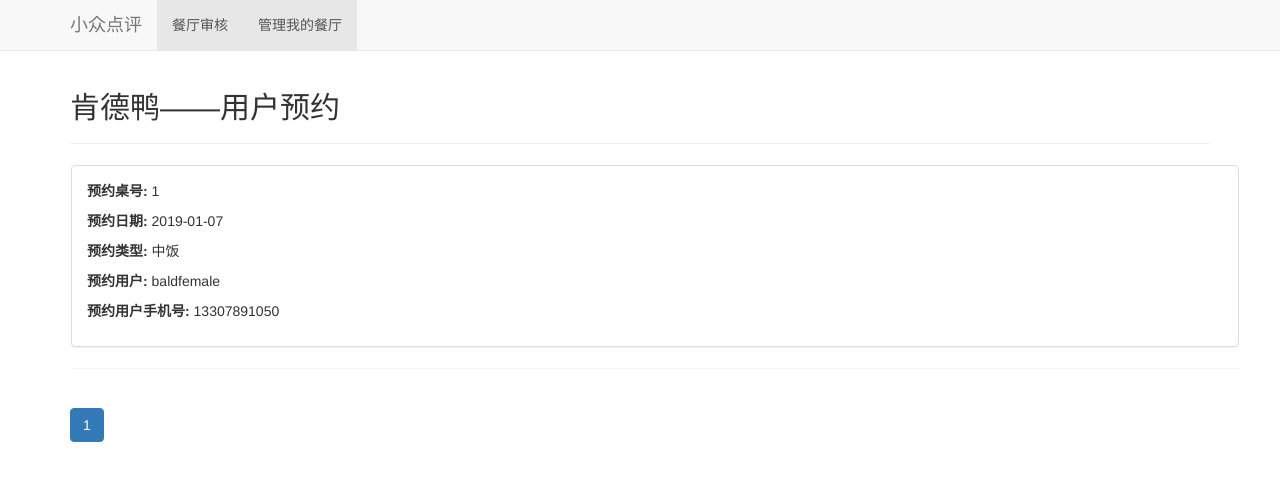
After one commit to baldFemale/IS_Development, a Django app: page /ManagementController/reservations/7/ in a window 1280 px wide. The commit adds this page. Shown: the top 481 px of the page. Run offline with Django 3.2, Linux system fonts and the light colour scheme; data comes from the database, SQL or seed files in the repository; both versions use the stored data as it was after the commit; some libraries are stand-ins or nearby versions.

Commit message:
商家餐厅管理增加查看用户预约记录

```diff
--- a/ManagementController/templates/ManagementController/detail.html
+++ b/ManagementController/templates/ManagementController/detail.html
@@ -28,6 +28,7 @@
             </ul>
             <button type="button" class="btn btn-default" onclick="location.href='{%url 'apply:edit' restaurant.id%}'">编辑餐厅基本信息</button>
             <button type="button" class="btn btn-default" onclick="location.href='{%url 'ManagementController:review' restaurant.id%}'">查看餐厅评论</button>
+            <button type="button" class="btn btn-default" onclick="location.href='{% url 'ManagementController:reserves' restaurant.id %}'">查看餐厅预约</button>
         </div>
         <div class="col-md-4">
             {% if restaurant.Image %}
--- /dev/null
+++ b/ManagementController/templates/ManagementController/reservations.html
@@ -0,0 +1,51 @@
+{% extends "ApplyController/base.html" %}
+{% load bootstrap3 %}
+{% block header %}
+<div class="container">
+    <div class="page-header" style="margin-top:0px;">
+        <h2>{{ restaurant.Name }}——用户预约</h2>
+    </div>
+</div>
+{% endblock header %}
+
+{% block content %}
+<div class="container">
+    <div class="container">
+        <div class="wrapper row">
+            <div class="panel">
+                {% for reserve in reserves %}
+                    <div class="panel panel-default arrow left">
+                        <div class="panel-body">
+                            <p><strong>预约桌号: </strong>{{ reserve.TableNum }}</p>
+                            <p><strong>预约日期: </strong>{{ reserve.OccupationDate|date:"Y-m-d" }}</p>
+                            <p><strong>预约类型: </strong>{{ reserve.get_OccupationTime_display }}</p>
+                            <p><strong>预约用户: </strong>{{ reserve.UserID }}</p>
+                            <p><strong>预约用户手机号: </strong>{{ reserve.UserID.PhoneNum }}</p>
+                        </div>
+                    </div>
+                {% empty %}
+                    <h2>暂无预约信息</h2>
+                {% endfor %}
+            </div>
+        </div>
+    </div>
+    <ul class="pagination">
+        {% if result.has_previous %}
+            <li><a href="/ManagementController/reservations/{{restaurant.id}}/?page={{result.previous_page_number}}">上一页</a> </li>
+        {% endif %}
+
+        {% for num in result.paginator.page_range %}
+            {% ifequal num result.number %}
+            <li class="active"><a href="/ManagementController/reservations/{{restaurant.id}}/?page={{ num }}">{{ num }}</a></li>
+            {% else %}
+            <li><a href="/ManagementController/reservations/{{restaurant.id}}/?page={{ num }}">{{ num }}</a></li>
+            {% endifequal %}
+
+        {% endfor %}
+
+        {% if result.has_next %}
+            <li><a href="/ManagementController/reservations/{{restaurant.id}}/?page={{result.next_page_number}}">下一页</a> </li>
+        {% endif %}
+    </ul>
+</div>
+{% endblock content %}
--- a/ManagementController/urls.py
+++ b/ManagementController/urls.py
@@ -29,4 +29,6 @@ urlpatterns = [
     url(r"^table_edit/(?P<table_id>\d)/$", views.table_edit, name='table_edit'),
     # 添加桌位
     url(r"table_add/(?P<restaurant_id>\d)/$", views.table_add, name='table_add'),
+    # 餐厅预约信息
+    url(r"reservations/(?P<restaurant_id>\d)/$", views.reserves, name="reserves")
 ]
--- a/ManagementController/views.py
+++ b/ManagementController/views.py
@@ -7,6 +7,7 @@ from django.urls import reverse
 import datetime
 from django.core.paginator import Paginator
 import pytz
+from UserController.models import Reserve
 # Create your views here.
 
 
@@ -28,6 +29,18 @@ def detail(request, restaurant_id):
         'coupons': coupons,
     }
     return render(request, "ManagementController/detail.html", context=context)
+
+
+def reserves(request, restaurant_id):
+    restaurant = Restaurant.objects.get(id=restaurant_id)
+    reservations = Reserve.objects.filter(RestaurantID=restaurant)
+    paginator = Paginator(reservations, 8)
+    page = request.GET.get('page', 1)
+    result = paginator.page(page)
+    return render(request, "ManagementController/reservations.html", context={
+        "reserves": reservations,
+        "result": result,
+        'restaurant': restaurant})
 
 
 def dish(request,restaurant_id):
```
Also changed, not shown: db.sqlite3.
